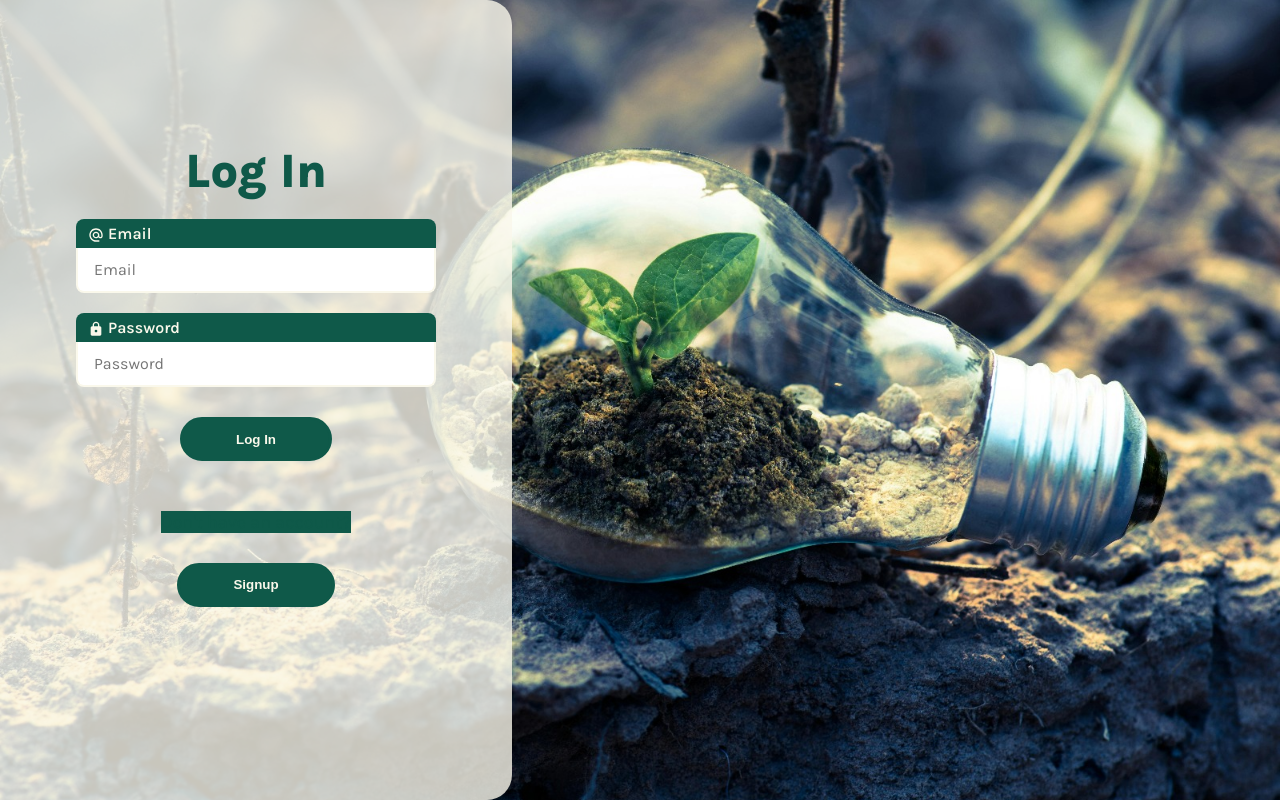
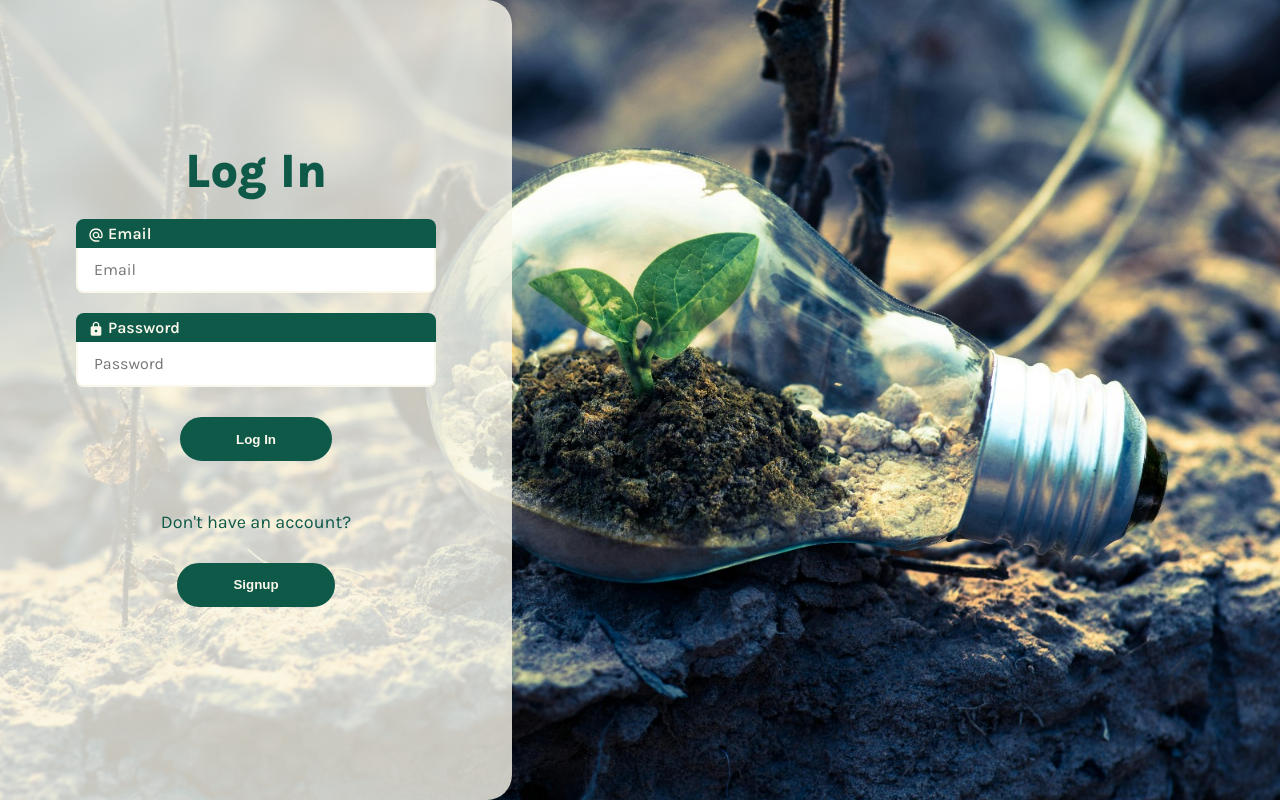
Before and after one commit to leftercosmin/TidyTogether, a PHP site: page / in a window 1280 px wide. Run offline with PHP 8.4, Linux system fonts and the light colour scheme; data that the repository does not hold is empty.

Commit message:
small test on linux

```diff
--- a/model/loginModel.php
+++ b/model/loginModel.php
@@ -54,9 +54,8 @@ if (!password_verify($passw, $row['password'])) {
 }
 
 // todo set coockie/session conn role
-// todo set role
 
 $result->close();
 $db->close();
 
-// todo send to dashboard/reload/ create post http
+// todo send to dashboard/reload/create post http
--- a/view/style.css
+++ b/view/style.css
@@ -114,10 +114,6 @@ form button:hover {
   border-color: #faf8eb;
 }
 
-body p {
-  background-color: #0f5949;
-  font-size: 18px;
-}
 a {
   text-decoration: none;
   color: #0f5949;
@@ -126,3 +122,7 @@ a {
 a:hover {
   text-decoration: underline;
 }
+
+p {
+  font-size: 18px;
+}
```
Also changed, not shown: model/signupModel.php (line endings or trailing spaces), 1 other file.
